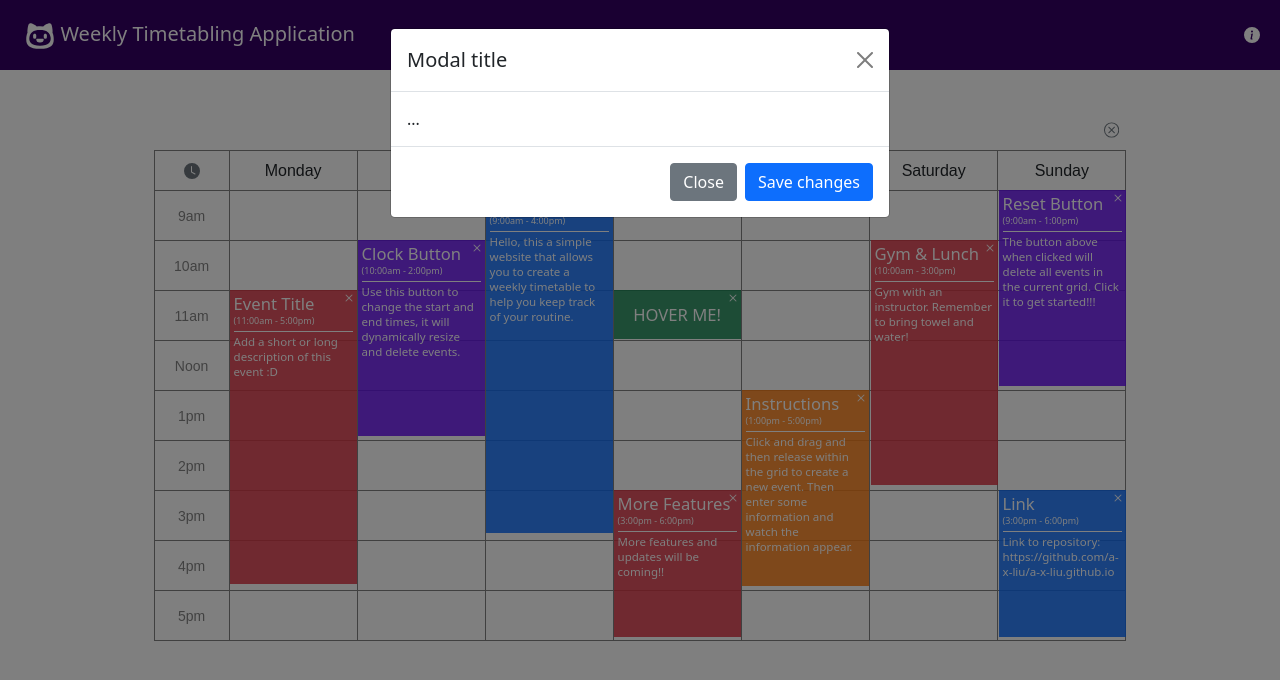
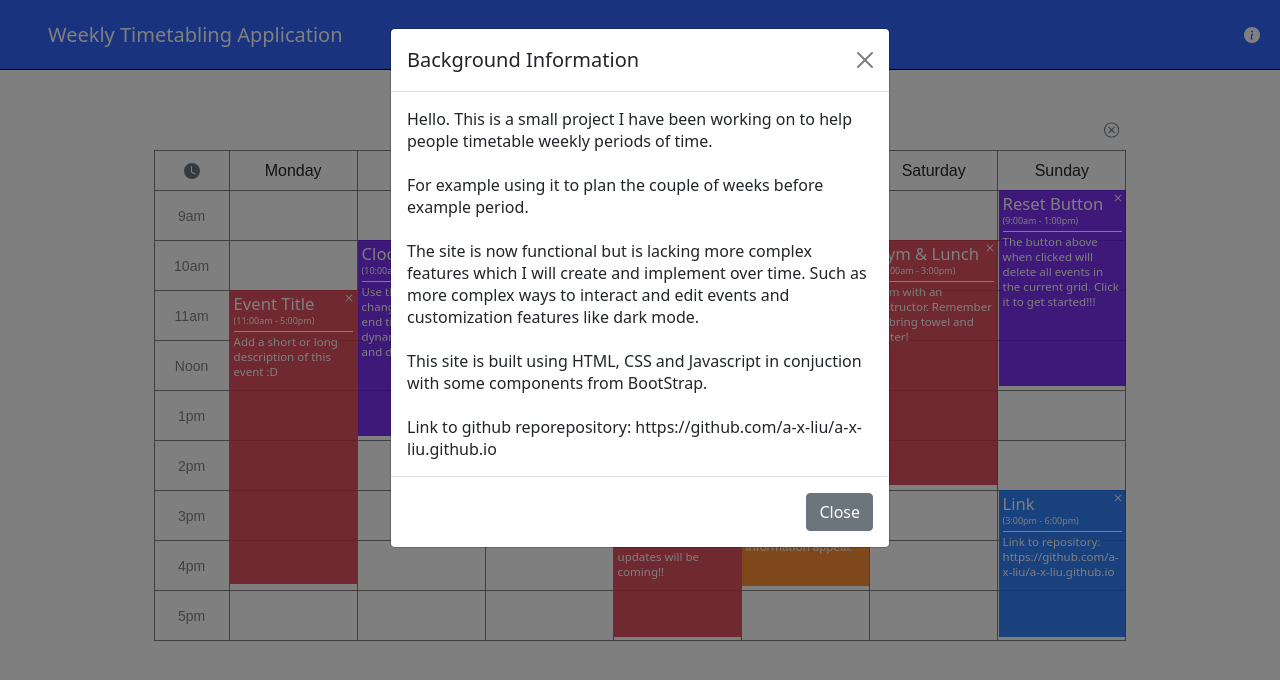
Before and after one commit to a-x-liu/a-x-liu.github.io, a plain HTML site: page index.html in a window 1280 px wide. Both pictures are taken after a click on the button 1252 px from the left and 35 px from the top of the page. Drawn offline with nearby package versions, Linux system fonts and the light colour scheme.

Commit message:
info button

```diff
--- a/index.html
+++ b/index.html
@@ -20,27 +20,38 @@
 			<div class="modal-dialog modal-dialog-scrollable">
 			  <div class="modal-content">
 				<div class="modal-header">
-				  <h5 class="modal-title" id="infoModalLabel">Modal title</h5>
+				  <h5 class="modal-title" id="infoModalLabel">Background Information</h5>
 				  <button type="button" class="btn-close" data-bs-dismiss="modal" aria-label="Close"></button>
 				</div>
 				<div class="modal-body">
-				  ...
+					<h7>Hello. This is a small project I have been working on to help people timetable weekly periods of time. <br><br>
+
+					For example using it to plan the couple of weeks before example period.
+
+					<br><br>
+					The site is now functional but is lacking more complex features which I will create and implement over
+					time. Such as more complex ways to interact and edit events and customization features like dark mode.
+
+					<br><br>
+					This site is built using HTML, CSS and Javascript in conjuction with some components from BootStrap.
+
+					<br><br>
+					Link to github reporepository: https://github.com/a-x-liu/a-x-liu.github.io
+					</h7>
 				</div>
 				<div class="modal-footer">
 				  <button type="button" class="btn btn-secondary" data-bs-dismiss="modal">Close</button>
-				  <button type="button" class="btn btn-primary">Save changes</button>
 				</div>
 			  </div>
 			</div>
 		</div>
 
-		<nav class="navbar navbar-dark" style="background-color: #340064; min-height: 60px; min-height: 70px;">
+		<nav class="navbar navbar-dark">
 			<a class="navbar-brand" href="#">
-				<div class="d-inline-block align-top" style="min-width: 20px;"></div>
-				<svg xmlns="http://www.w3.org/2000/svg" viewBox="0 0 24 24" width="30" height="30"  class="d-inline-block align-top" style="fill: white; vertical-align: middle;">
-					<path d="M7.75 11c-.69 0-1.25.56-1.25 1.25v1.5a1.25 1.25 0 102.5 0v-1.5C9 11.56 8.44 11 7.75 11zm1.27 4.5a.469.469 0 01.48-.5h5a.47.47 0 01.48.5c-.116 1.316-.759 2.5-2.98 2.5s-2.864-1.184-2.98-2.5zm7.23-4.5c-.69 0-1.25.56-1.25 1.25v1.5a1.25 1.25 0 102.5 0v-1.5c0-.69-.56-1.25-1.25-1.25z"></path><path fill-rule="evenodd" d="M21.255 3.82a1.725 1.725 0 00-2.141-1.195c-.557.16-1.406.44-2.264.866-.78.386-1.647.93-2.293 1.677A18.442 18.442 0 0012 5c-.93 0-1.784.059-2.569.17-.645-.74-1.505-1.28-2.28-1.664a13.876 13.876 0 00-2.265-.866 1.725 1.725 0 00-2.141 1.196 23.645 23.645 0 00-.69 3.292c-.125.97-.191 2.07-.066 3.112C1.254 11.882 1 13.734 1 15.527 1 19.915 3.13 23 12 23c8.87 0 11-3.053 11-7.473 0-1.794-.255-3.647-.99-5.29.127-1.046.06-2.15-.066-3.125a23.652 23.652 0 00-.689-3.292zM20.5 14c.5 3.5-1.5 6.5-8.5 6.5s-9-3-8.5-6.5c.583-4 3-6 8.5-6s7.928 2 8.5 6z"></path>
-				</svg>
-				Weekly Timetabling Application
+				<!-- <img src="logo.svg" alt=""> -->
+				<div class="d-inline-block align-top" style="min-width: 20px; margin-left: 3rem;">
+					Weekly Timetabling Application
+				</div>
 			</a>
 			<button id="infoButton" type="button" class="btn btn-outline-secondary" data-bs-toggle="modal" data-bs-target="#infoModal">
 				<svg xmlns="http://www.w3.org/2000/svg" width="16" height="16" fill="currentColor" class="bi bi-info-circle-fill" viewBox="0 0 16 16">
--- a/style.css
+++ b/style.css
@@ -248,7 +248,7 @@ h4 {
     margin-right: 10px;
     border-style: none;
     padding: 10px;
-    color: #ffffff;
+    color: white;
 }
 
 #colorpicker {
@@ -262,6 +262,20 @@ h4 {
     margin-right: 1.2rem;
 }
 
+.navbar {
+    background-color: #3267fd;
+    min-height: 60px; min-height: 70px;
+    color: #000000;
+    border-style: solid;
+    border-top: none;
+    border-left: none;
+    border-right: none;
+    border-width: 1px;
+}
+
+.navbar-brand {
+    color: white !important;
+}
 
 /* button {
     border-left: none !important;
```
